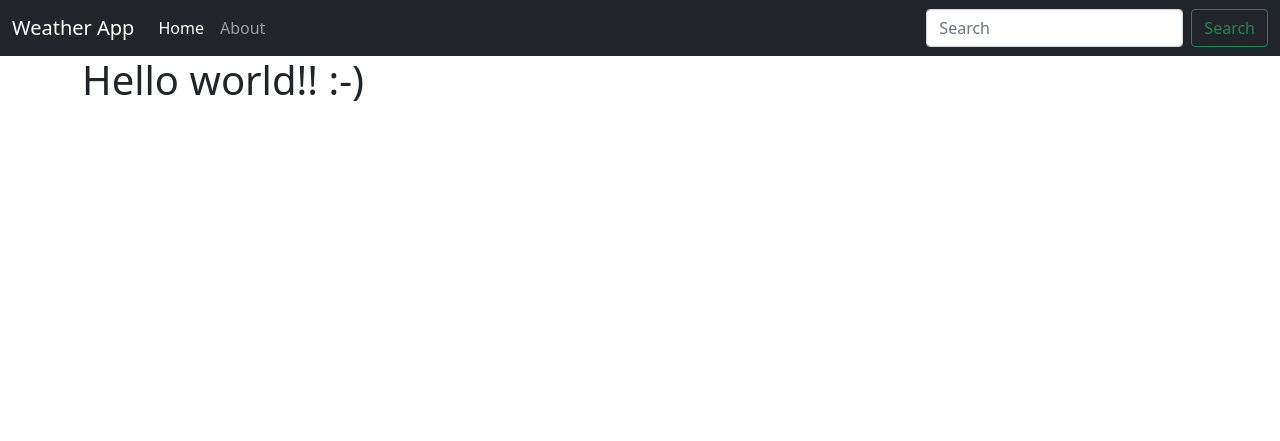
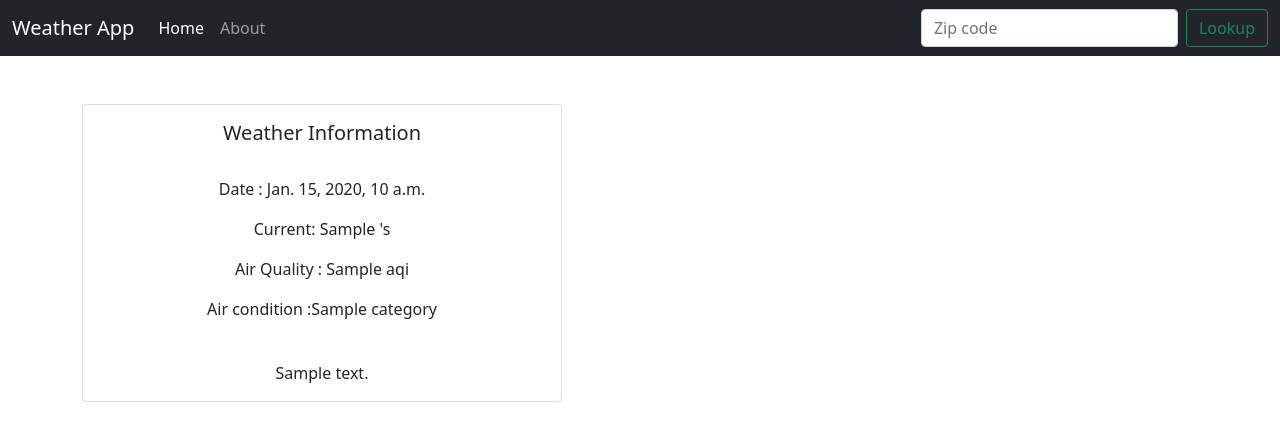
Before and after one commit to kaur2605/Python-weatherApp, a Django app: template WeatherLookup/templates/home.html in a window 1280 px wide. Shown: the top 441 px of the page. Run offline with Django 5.2, Linux system fonts and the light colour scheme; the template is opened without the code that fills it: most values are stand-ins (such as "Sample title", 1, 10 or a date in 2020).

Commit message:
added futher functionality

```diff
--- a/WeatherLookup/templates/base.html
+++ b/WeatherLookup/templates/base.html
@@ -1,21 +1,37 @@
 <!DOCTYPE html>
 <html lang="en">
+
 <head>
   <!-- Required meta tags -->
   <meta charset="utf-8" />
   <meta name="viewport" content="width=device-width, initial-scale=1" />
 
   <!-- Bootstrap CSS -->
-    <link
-      href="https://cdn.jsdelivr.net/npm/bootstrap@5.0.2/dist/css/bootstrap.min.css"
-      rel="stylesheet"
-      integrity="sha384-EVSTQN3/azprG1Anm3QDgpJLIm9Nao0Yz1ztcQTwFspd3yD65VohhpuuCOmLASjC"
-      crossorigin="anonymous"
-    />
+  <link href="https://cdn.jsdelivr.net/npm/bootstrap@5.0.2/dist/css/bootstrap.min.css" rel="stylesheet"
+    integrity="sha384-EVSTQN3/azprG1Anm3QDgpJLIm9Nao0Yz1ztcQTwFspd3yD65VohhpuuCOmLASjC" crossorigin="anonymous" />
+
+  <style>
+    .Good {
+      background-color: green;
+    }
+
+    .Moderate {
+      background-color: lightblue;
+    }
+
+    .Unhealthy {
+      background-color: yellow;
+    }
+
+    .Hazardous {
+      background-color: red;
+    }
+  </style>
   <nav class="navbar navbar-expand-lg navbar-dark bg-dark">
     <div class="container-fluid">
       <a class="navbar-brand" href="#">Weather App</a>
-          <button class="navbar-toggler" type="button" data-bs-toggle="collapse" data-bs-target="#navbarSupportedContent" aria-controls="navbarSupportedContent" aria-expanded="false" aria-label="Toggle navigation">
+      <button class="navbar-toggler" type="button" data-bs-toggle="collapse" data-bs-target="#navbarSupportedContent"
+        aria-controls="navbarSupportedContent" aria-expanded="false" aria-label="Toggle navigation">
         <span class="navbar-toggler-icon"></span>
       </button>
       <div class="collapse navbar-collapse" id="navbarSupportedContent">
@@ -28,27 +44,27 @@
           </li>
 
         </ul>
-            <form class="d-flex">
-              <input class="form-control me-2" type="search" placeholder="Search" aria-label="Search">
-              <button class="btn btn-outline-success" type="submit">Search</button>
+        <form class="d-flex" action="{% url 'home' %} " method="POST">
+          {% csrf_token%}
+          <input class="form-control me-2" type="search" placeholder="Zip code" name="zipcode">
+          <button class="btn btn-outline-success" type="submit">Lookup</button>
         </form>
       </div>
     </div>
   </nav>
 </head>
+
 <body>
-    <div class= "container">
+  <div class="container">
     {% block content %} {% endblock %}
   </div>
 
   <!-- Optional JavaScript; choose one of the two! -->
 
   <!-- Option 1: Bootstrap Bundle with Popper -->
-    <script
-      src="https://cdn.jsdelivr.net/npm/bootstrap@5.0.2/dist/js/bootstrap.bundle.min.js"
+  <script src="https://cdn.jsdelivr.net/npm/bootstrap@5.0.2/dist/js/bootstrap.bundle.min.js"
     integrity="sha384-MrcW6ZMFYlzcLA8Nl+NtUVF0sA7MsXsP1UyJoMp4YLEuNSfAP+JcXn/tWtIaxVXM"
-      crossorigin="anonymous"
-    ></script>
+    crossorigin="anonymous"></script>
 
   <!-- Option 2: Separate Popper and Bootstrap JS -->
   <!--
@@ -56,4 +72,5 @@
     <script src="https://cdn.jsdelivr.net/npm/bootstrap@5.0.2/dist/js/bootstrap.min.js" integrity="sha384-cVKIPhGWiC2Al4u+LWgxfKTRIcfu0JTxR+EQDz/bgldoEyl4H0zUF0QKbrJ0EcQF" crossorigin="anonymous"></script>
     -->
 </body>
+
 </html>
--- a/WeatherLookup/templates/home.html
+++ b/WeatherLookup/templates/home.html
@@ -1,7 +1,22 @@
-{% extends 'base.html' %}
+{% extends 'base.html' %} {% block content %}
 
-{% block content %}
+{% if api %}
+<div class="card mt-5 text-center" style="width: 30rem">
 
-<h1>Hello world!! :-)</h1>
 
-{% endblock %}
+  <div class="card-body {{ category_color }}">
+    <h5 class="card-title">Weather Information</h5>
+    <br />
+
+
+    <p class="card-text">Date : {{ api.0.DateObserved}}</p>
+    <p class="card-text">Current: {{ api.0.ReportingArea}} 's </p>
+    <p class="card-text">Air Quality : {{ api.0.AQI}}</p>
+    <p class="card-text">Air condition :{{ api.0.Category.Name}}</p>
+    <br>
+    {{ category_description }}
+
+    <br />
+  </div>
+</div>
+{% endif %} {% endblock %}
```
Also changed, not shown: WeatherLookup/views.py (+75 -4 lines). Lines whose indentation alone changed are shown as unchanged.
